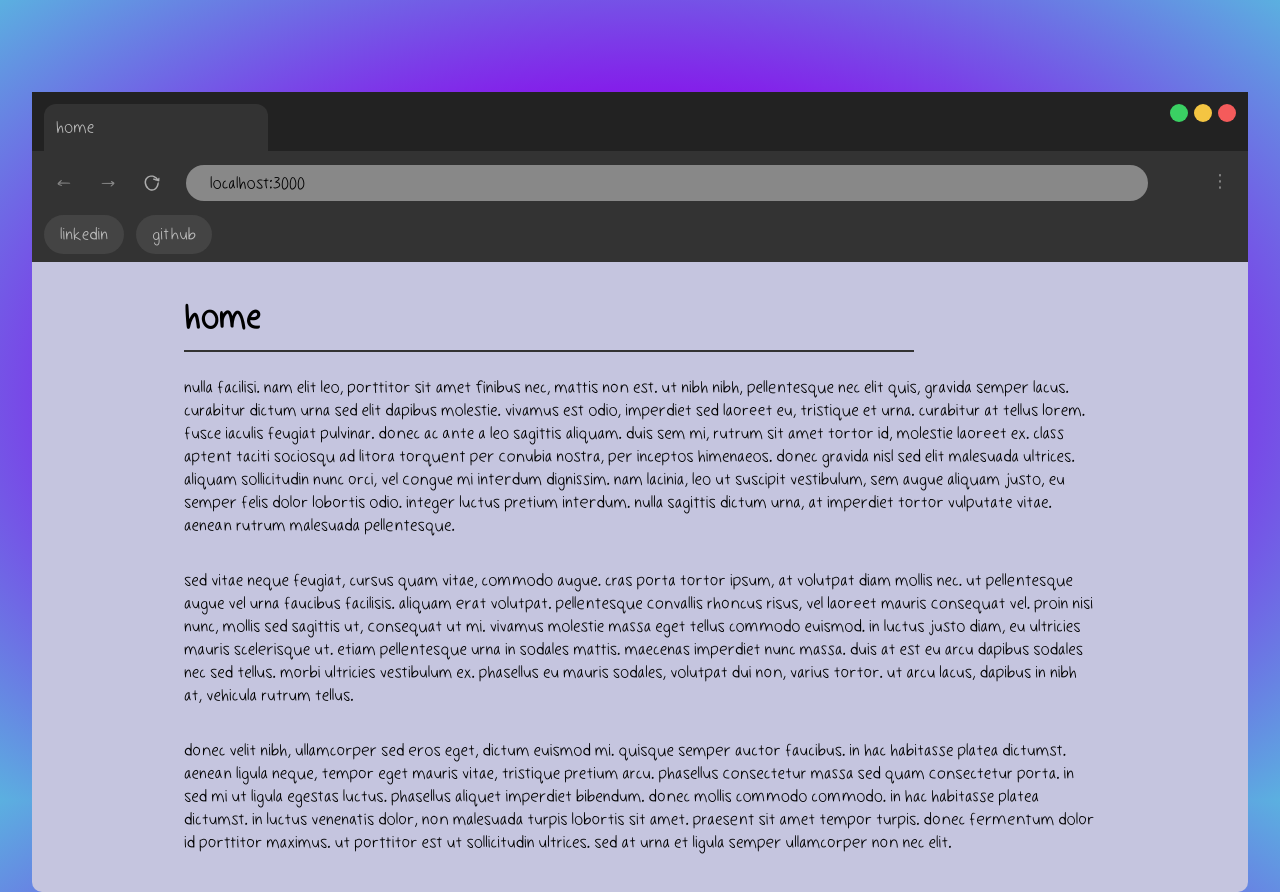
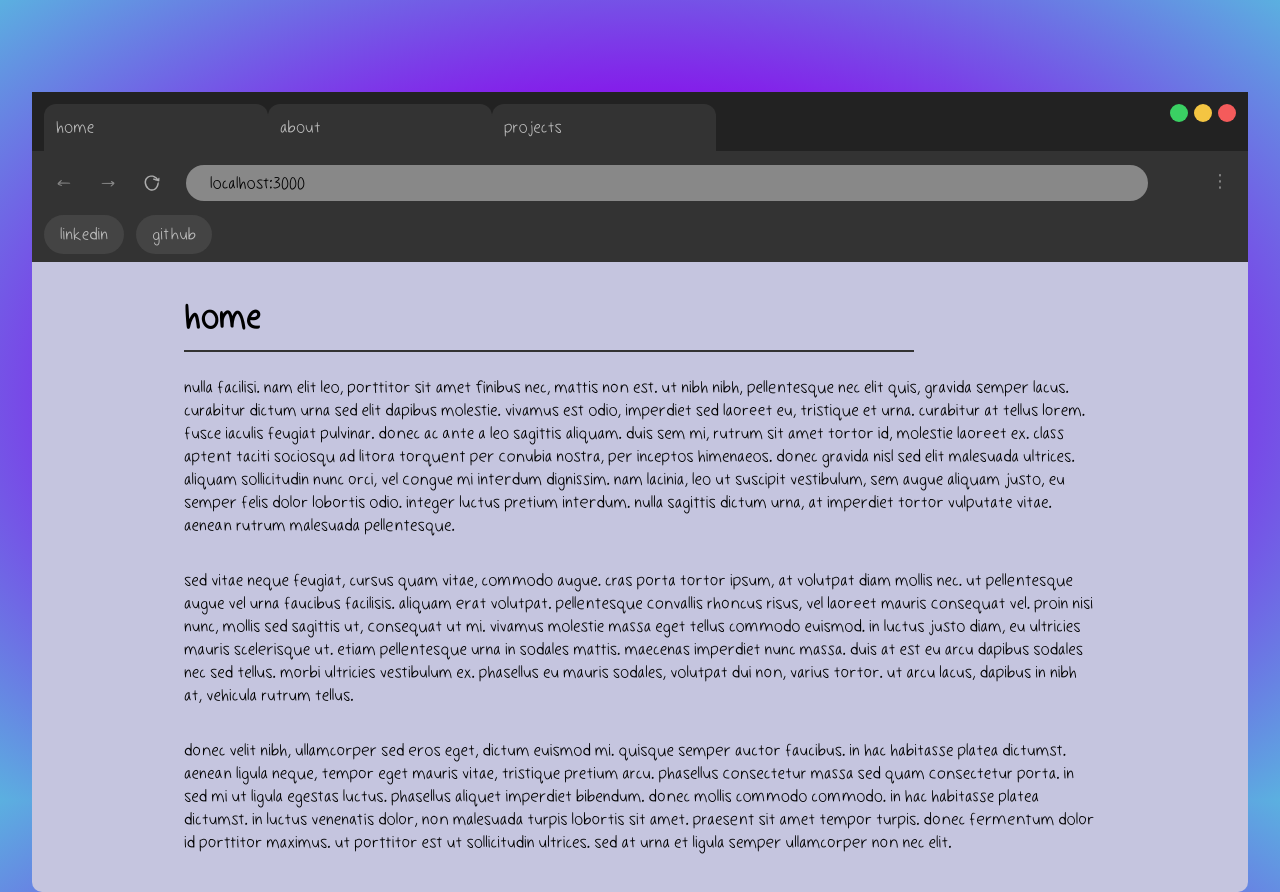
Before and after one commit to rbk6/website, a React (Vite) app: page / in a window 1280 px wide. Built offline with nearby package versions, Linux system fonts and the light colour scheme.

Commit message:
add tab interface and map tabs

```diff
--- a/src/components/Browser/Tabs/index.tsx
+++ b/src/components/Browser/Tabs/index.tsx
@@ -1,15 +1,26 @@
+import { useState } from 'react';
 import './index.scss';
 
 interface Props {
 	path: string;
 }
 
+interface Tab {
+	path: string;
+	key?: string;
+}
+
 function Tabs({ path }: Props) {
+	const defaultTabs: Tab[] = [{ path: '/' }, { path: '/about' }, { path: '/ projects' }];
+	const [tabs] = useState<Tab[]>(defaultTabs);
+
 	return (
 		<div className="tabs">
-			<div className="tab">
-				<span className="title">{path == '/' ? 'home' : path.substring(1)}</span>
-			</div>
+			{tabs.map((tab, index) => (
+				<div key={index} className={`tab ${path === tab.path ? 'active' : 'inactive'}`}>
+					<span className="title">{tab.path == '/' ? 'home' : tab.path.substring(1)}</span>
+				</div>
+			))}
 			<div className="controls">
 				<div className="maximize btn" />
 				<div className="minimize btn" />
```
